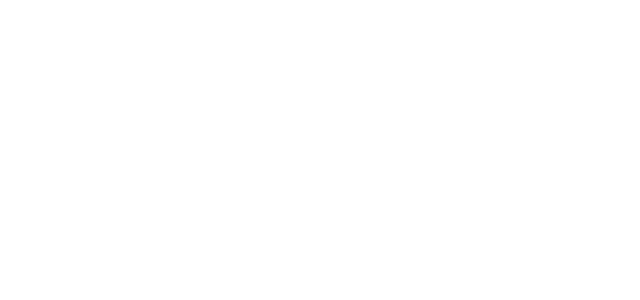
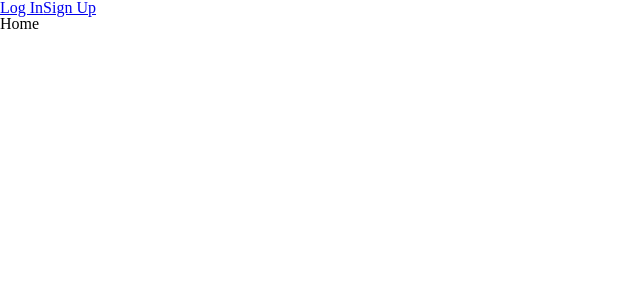
Before and after one commit to serranoarevalo/serverless-to-do-client, a React (Create React App) app: page / in a window 1280 px wide. Shown: the top 300 px of the page, without its empty margins (0-640 px from the left). Built offline with nearby package versions, Linux system fonts and the light colour scheme.

Commit message:
Cleanup + Nav

```diff
--- a/package.json
+++ b/package.json
@@ -5,7 +5,10 @@
   "dependencies": {
     "react": "^16.8.6",
     "react-dom": "^16.8.6",
-    "react-scripts": "3.0.0"
+    "react-router-dom": "^5.0.0",
+    "react-scripts": "3.0.0",
+    "styled-components": "^4.2.0",
+    "styled-reset": "^2.0.10"
   },
   "scripts": {
     "start": "react-scripts start",
--- a/src/App.js
+++ /dev/null
@@ -1,7 +0,0 @@
-import React from "react";
-
-function App() {
-  return <div />;
-}
-
-export default App;
--- /dev/null
+++ b/src/components/App.js
@@ -0,0 +1,19 @@
+import React from "react";
+import { Route, Switch } from "react-router-dom";
+import GlobalStyles from "./GlobalStyles";
+import Home from "../screens/Home";
+import Nav from "./Nav";
+
+function App() {
+  return (
+    <>
+      <Nav />
+      <Switch>
+        <Route exact path="/" component={Home} />
+      </Switch>
+      <GlobalStyles />
+    </>
+  );
+}
+
+export default App;
--- /dev/null
+++ b/src/components/GlobalStyles.js
@@ -0,0 +1,7 @@
+import { createGlobalStyle } from "styled-components";
+import reset from "styled-reset";
+
+export default createGlobalStyle`
+    ${reset};
+    @import url('https://fonts.googleapis.com/css?family=Open+Sans:400,600');
+`;
--- /dev/null
+++ b/src/components/Nav.js
@@ -0,0 +1,14 @@
+import React from "react";
+import styled from "styled-components";
+import { Link } from "react-router-dom";
+
+const Nav = styled.nav``;
+
+const SLink = styled(Link)``;
+
+export default () => (
+  <Nav>
+    <SLink to="/log-in">Log In</SLink>
+    <SLink to="/sign-up">Sign Up</SLink>
+  </Nav>
+);
--- a/src/index.js
+++ b/src/index.js
@@ -1,5 +1,11 @@
 import React from "react";
 import ReactDOM from "react-dom";
-import App from "./App";
+import { HashRouter as Router } from "react-router-dom";
+import App from "./components/App";
 
-ReactDOM.render(<App />, document.getElementById("root"));
+ReactDOM.render(
+  <Router>
+    <App />
+  </Router>,
+  document.getElementById("root")
+);
--- /dev/null
+++ b/src/screens/Home.js
@@ -0,0 +1 @@
+export default () => "Home";
```
Also changed, not shown: 2 other files (tests, documents, lock files or other folders).
